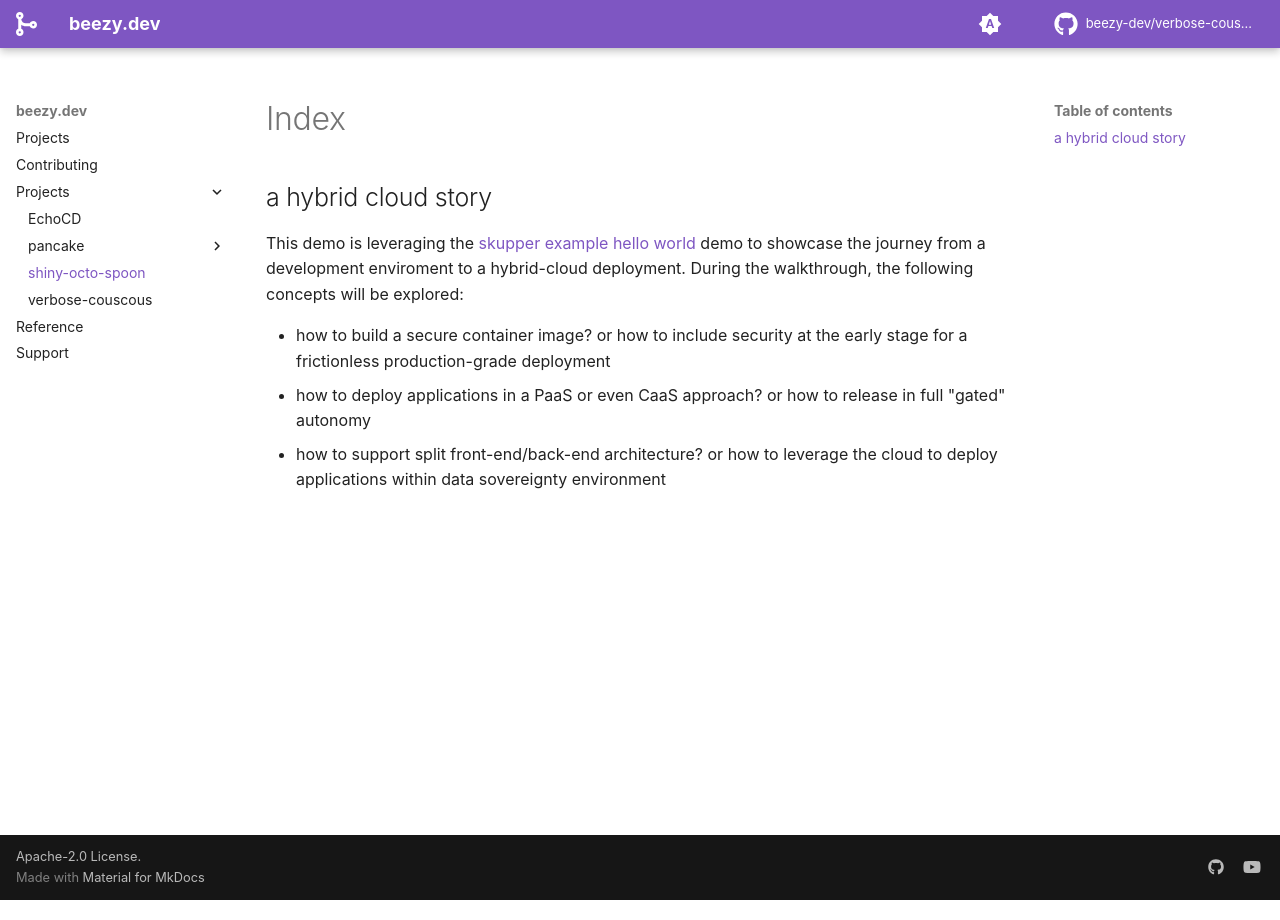
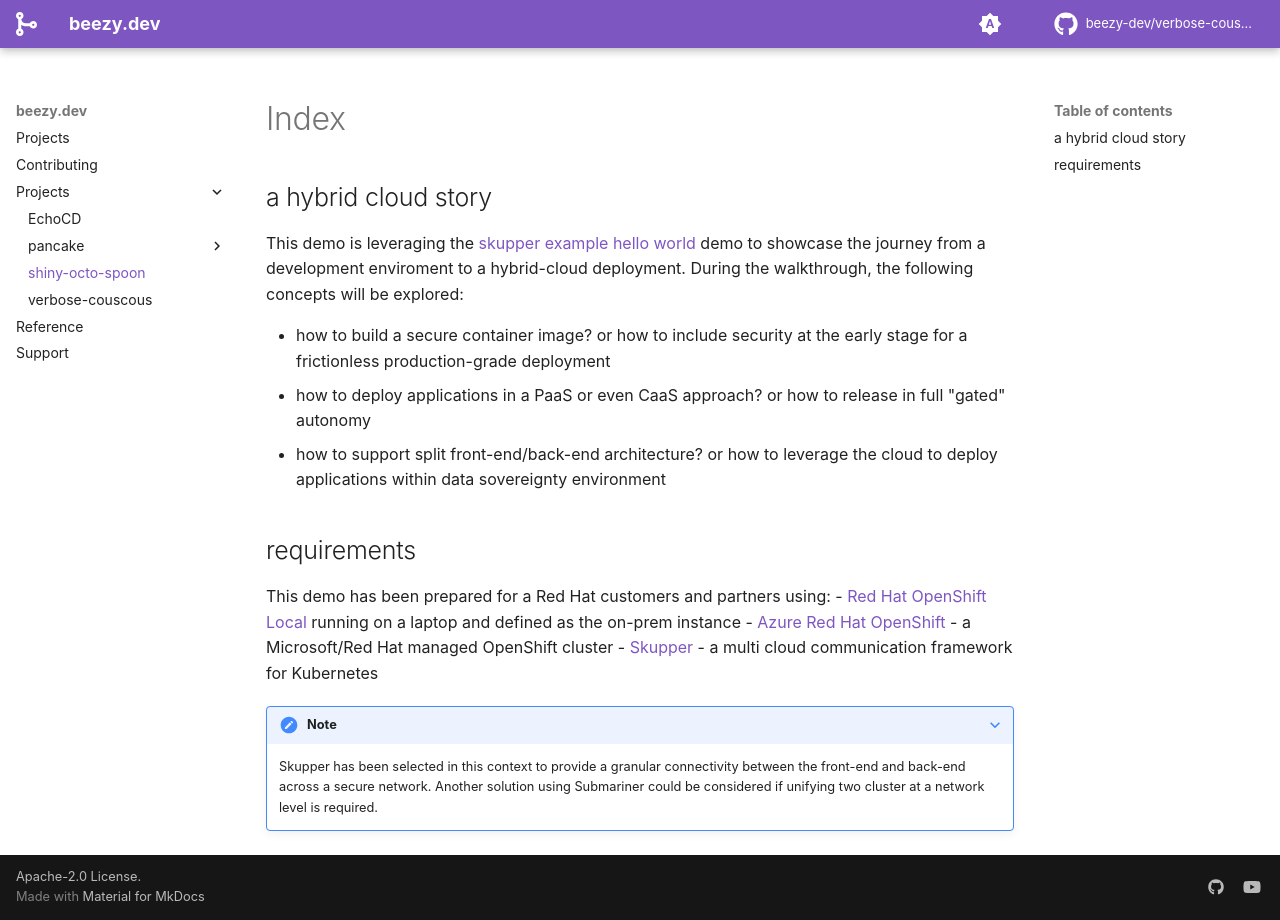
Before and after one commit to beezy-dev/verbose-couscous, an MkDocs documentation site: the page built from docs/shiny-octo-spoon/index.md, in a window 1280 px wide. Built offline with MkDocs 1.6.1 and Material for MkDocs 9.7.7, drawn with Linux system fonts in a browser that asks for light colours; some web fonts are replaced; comment, search, counter and statistics services are not loaded.

Commit message:
shiny-octo-spoon content

```diff
--- a/docs/shiny-octo-spoon/index.md
+++ b/docs/shiny-octo-spoon/index.md
@@ -6,3 +6,14 @@ This demo is leveraging the [skupper example hello world](https://github.com/sku
 - how to build a secure container image? or how to include security at the early stage for a frictionless production-grade deployment
 - how to deploy applications in a PaaS or even CaaS approach? or how to release in full "gated" autonomy
 - how to support split front-end/back-end architecture? or how to leverage the cloud to deploy applications within data sovereignty environment
+
+## requirements
+
+This demo has been prepared for a Red Hat customers and partners using:
+- [Red Hat OpenShift Local](https://developers.redhat.com/products/openshift-local/overview) running on a laptop and defined as the on-prem instance
+- [Azure Red Hat OpenShift](https://azure.microsoft.com/nl-nl/products/openshift/#overview) - a Microsoft/Red Hat managed OpenShift cluster
+- [Skupper](https://skupper.io/) - a multi cloud communication framework for Kubernetes
+
+???+ note
+
+    Skupper has been selected in this context to provide a granular connectivity between the front-end and back-end across a secure network. Another solution using Submariner could be considered if unifying two cluster at a network level is required.
```
